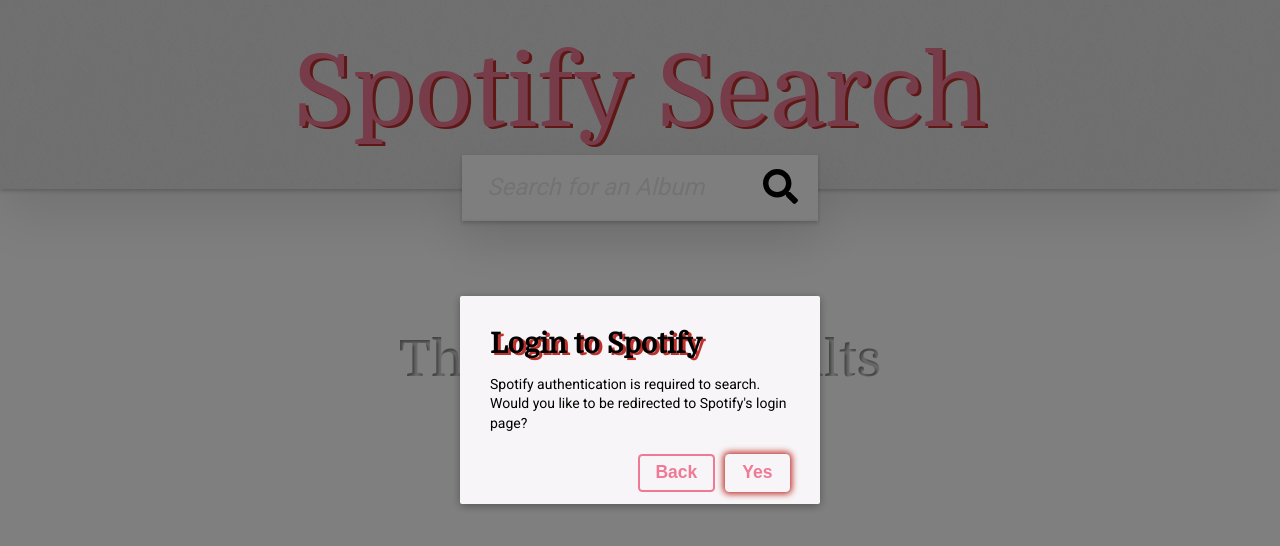
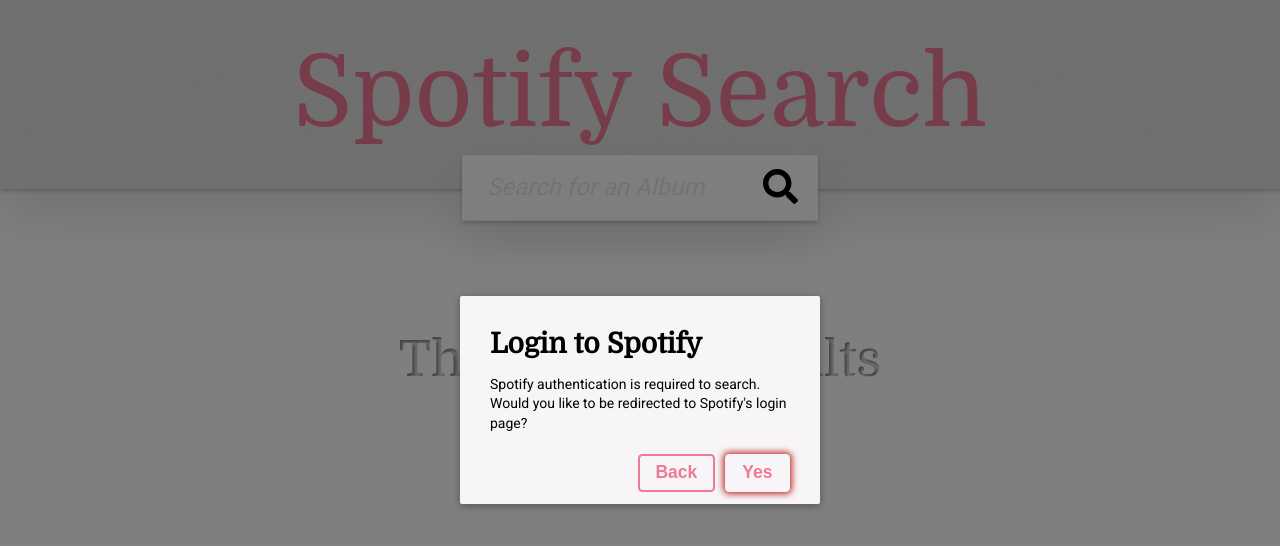
Before and after one commit to CachedaCodes/empathy-spotify, a Vue app: page / in a window 1280 px wide. Shown: the top 546 px of the page. Built offline with nearby package versions, Linux system fonts and the light colour scheme.

Commit message:
Hotfix Modal Title

```diff
--- a/src/App.vue
+++ b/src/App.vue
@@ -73,7 +73,7 @@
       font-family: 'Domine', Georgia, serif;
     }
 
-    h1 {
+    .banner h1 {
       text-shadow: 3px 2px var(--scent-color);
     }
 
```
